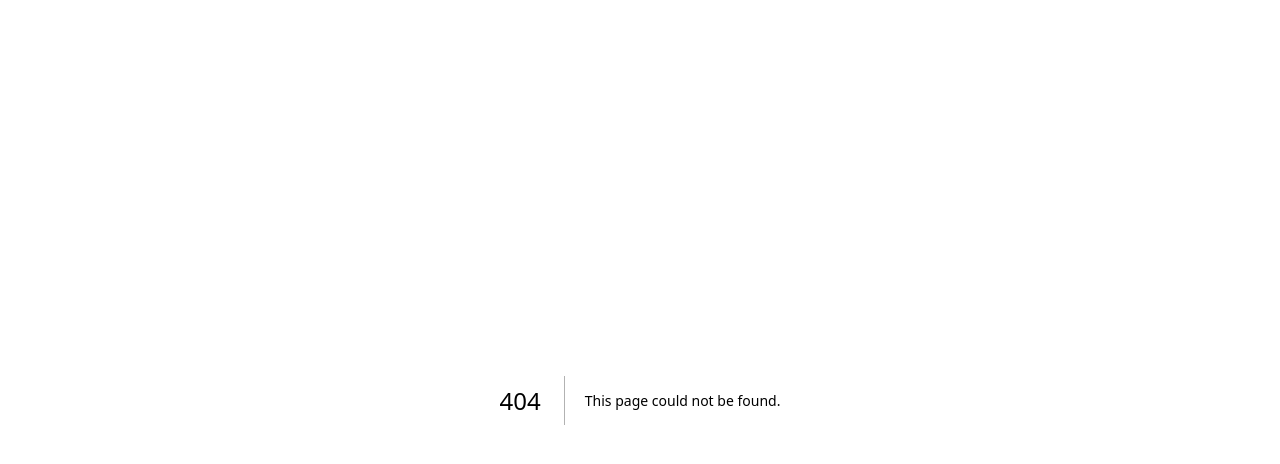
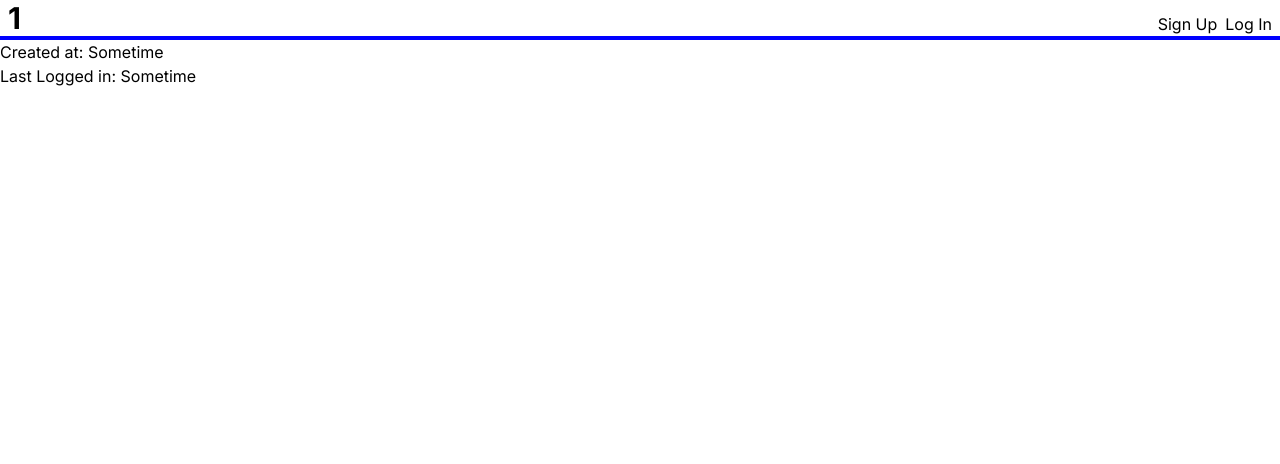
Before and after one commit to neutralparadoxdev/rename-forums, a Next.js app in the folder frontforum/: page /u/1 in a window 1280 px wide. Before the commit this address had no page. Shown: the top 464 px of the page. Built offline with nearby package versions, Linux system fonts and the light colour scheme.

Commit message:
added user path

```diff
--- /dev/null
+++ b/frontforum/src/app/u/[username]/page.tsx
@@ -0,0 +1,28 @@
+'use client';
+
+import { Header } from "@/app/features/header/header";
+import { usePathname } from "next/navigation";
+import { FC } from "react";
+
+function getUserNameFromPath(pathname : string) {
+  const pathSplit = pathname.split('/')
+  const username = pathSplit[pathSplit.length-1]
+  return username;
+}
+
+
+const UserPage: FC<{}> = () => {
+    const pathname = usePathname();
+    const username = getUserNameFromPath(pathname)
+
+    return (
+    <>
+        <Header title={username} link={null} />
+        <main>
+            <h3>Created at: Sometime</h3>
+            <h3>Last Logged in: Sometime</h3> {/* can be hidden */}
+        </main>
+    </>);
+}
+
+export default UserPage;
```
